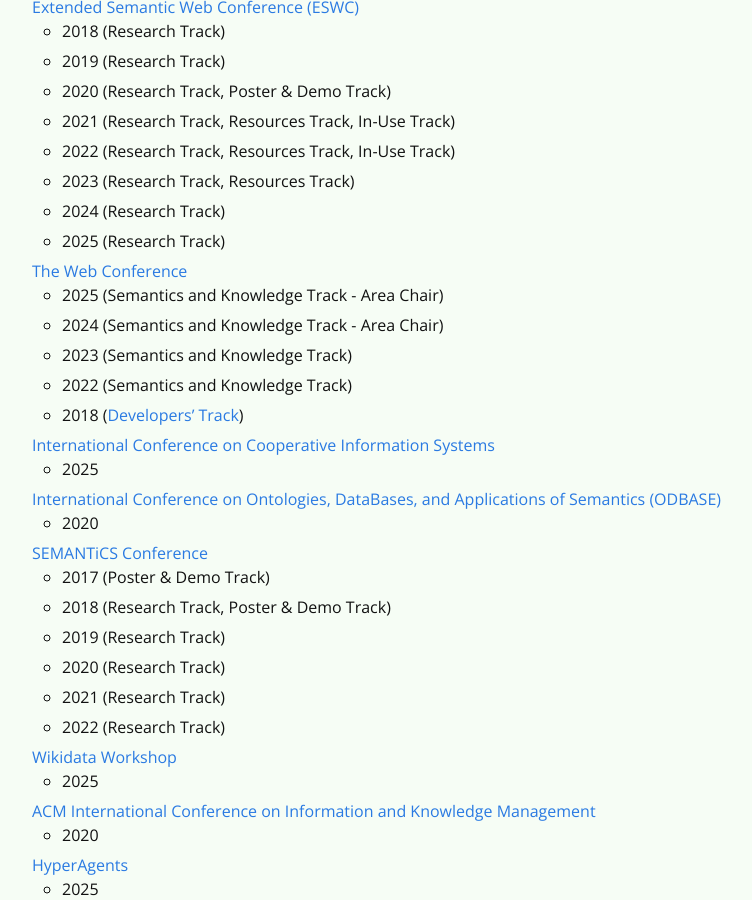
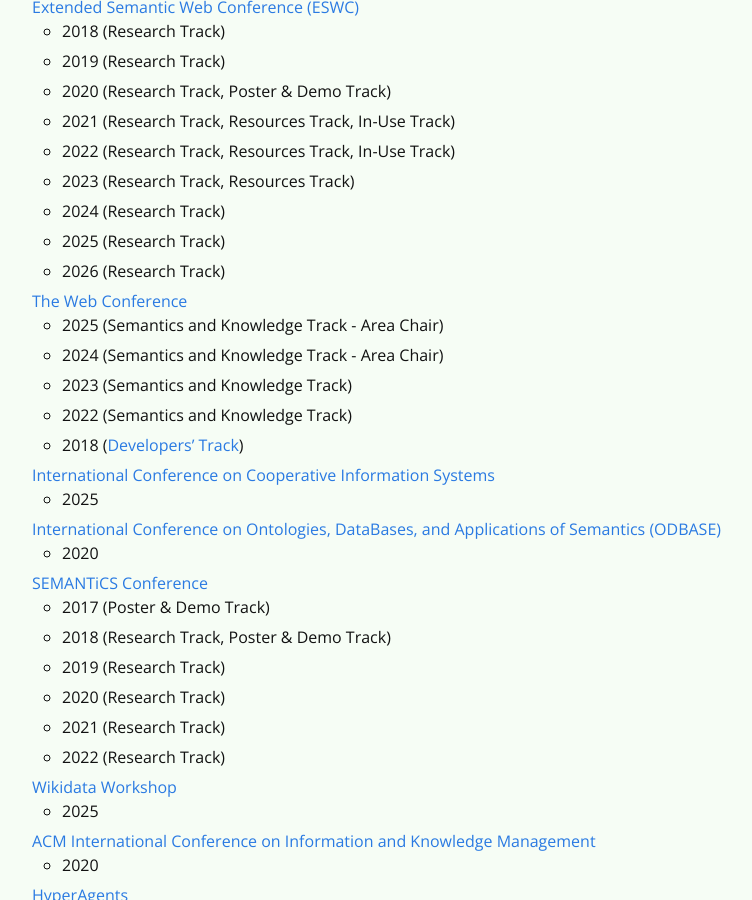
Before and after one commit to rubensworks/rubensworks.net, a Jekyll site: the page built from cv.md, in a window 1280 px wide and 900 px high, scrolled down 8299 px. Shown: the whole window, without its empty margins (268-1020 px from the left). Built offline with Jekyll 4.4.1, drawn with Linux system fonts in a browser that asks for light colours; some web fonts are replaced.

Commit message:
Add ESWC 2026 Research Track to cv.md

```diff
--- a/cv.md
+++ b/cv.md
@@ -328,6 +328,7 @@
     * 2023 (Research Track, Resources Track)
     * 2024 (Research Track)
     * 2025 (Research Track)
+    * 2026 (Research Track)
 * [The Web Conference](https://www.iw3c2.org/)
     * 2025 (Semantics and Knowledge Track - Area Chair)
     * 2024 (Semantics and Knowledge Track - Area Chair)
```
